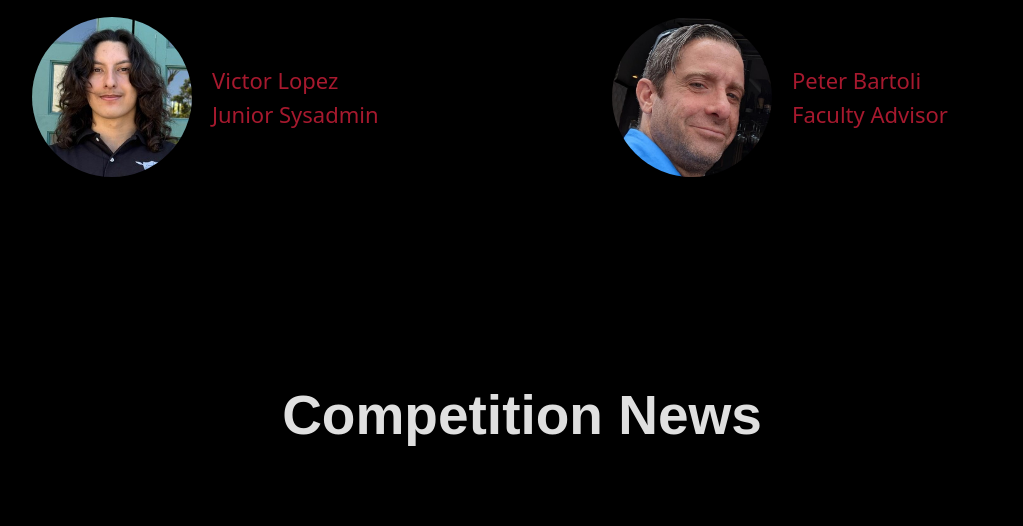
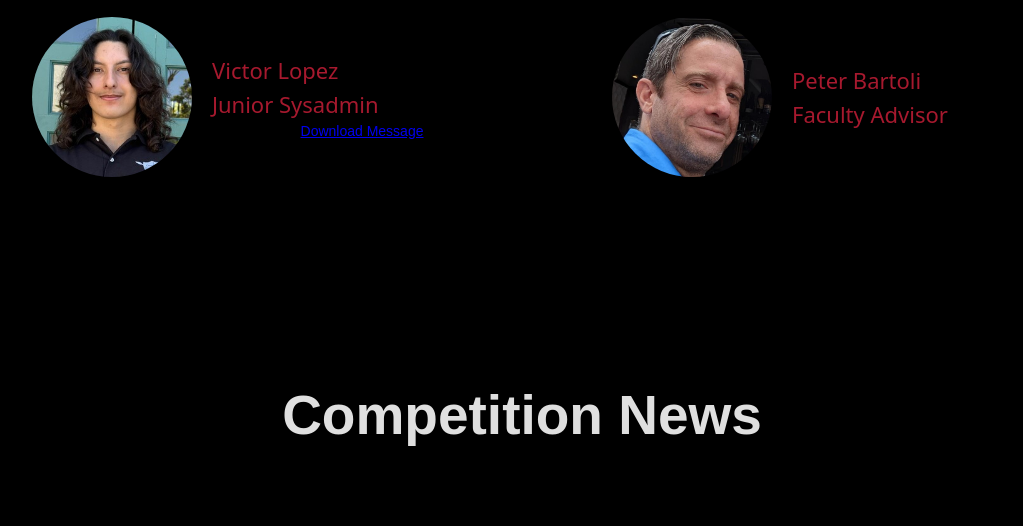
Before and after one commit to SDSU-Cyber-Defense-Team/site, a website built with Vite: page index.html in a window 1280 px wide. Shown: the part 2960-3486 px from the top of the page, without its empty margins (118-1141 px from the left). Built offline with nearby package versions, Linux system fonts and the light colour scheme; a script that the page names is missing.

Commit message:
Added Spring 2026, Scavenger hunt encrypted message

```diff
--- a/index.html
+++ b/index.html
@@ -189,6 +189,7 @@
                     sizes="(max-width: 479px) 87vw, 160px" alt="" class="image-17"></div>
             <div class="column-18 w-col w-col-3">
                 <h1 class="heading-10">Victor Lopez<br>Junior Sysadmin</h1>
+                <a href="images/encrypted-message.asc" download>Download Message</a>
             </div>
             <div class="column-11 w-col w-col-3"><img src="images/peter.JPG" loading="lazy" width="160"
                     sizes="(max-width: 479px) 87vw, 160px" alt="" class="image-18"></div>
```
Also changed, not shown: 1 other file.
